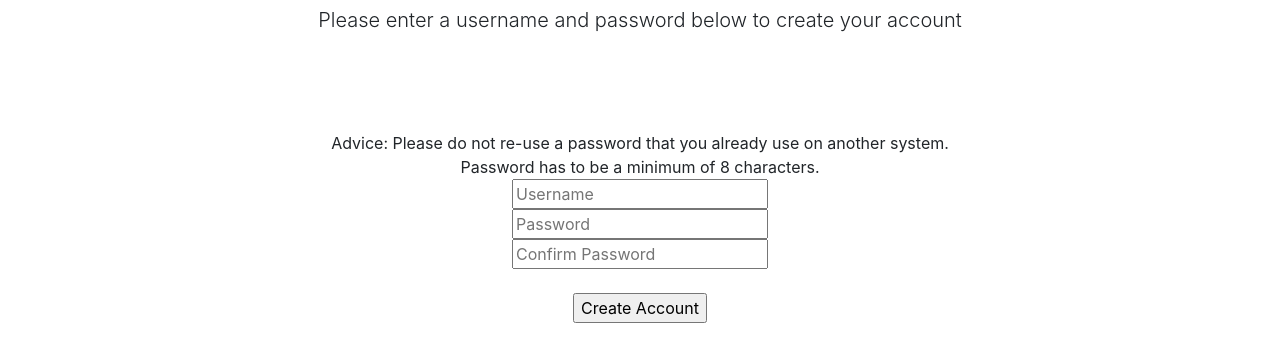
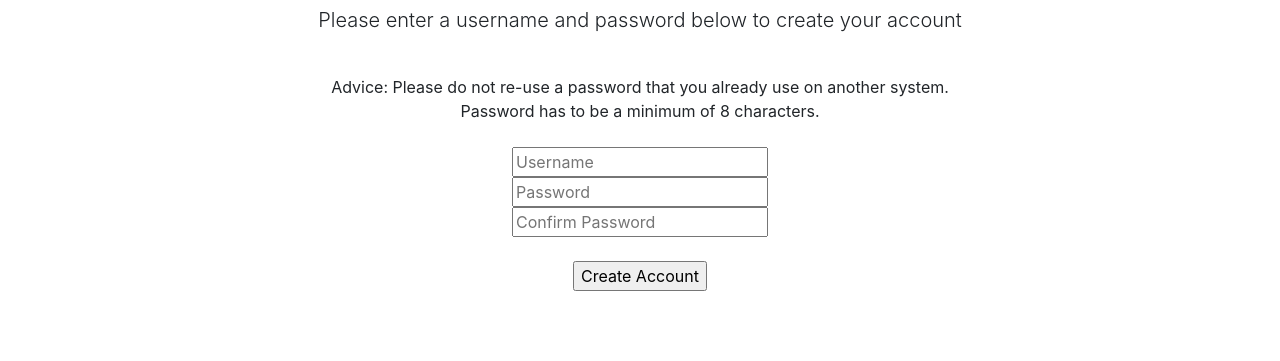
Before and after one commit to MattSmith0981/CET300, a website: page nopassmeter.html in a window 1280 px wide. Shown: the part 155-516 px from the top of the page. Drawn offline with Linux system fonts and the light colour scheme.

Commit message:
Add files via upload

```diff
--- a/nopassmeter.html
+++ b/nopassmeter.html
@@ -48,12 +48,13 @@
 
           </ul>
 		  <div id="Header">
-			<h1><br></h1>
+			<h1></h1>
 			<br>
 		</div>
 		<div id = "Advice">
       Advice: Please do not re-use a password that you already use on another system.		<br>
       Password has to be a minimum of 8 characters.
+      <br>
 			<br>
 		</div>
 
```
Also changed, not shown: textfeedback.html (+2 -2 lines), traditionalmeter.html (+1 -1 lines).
